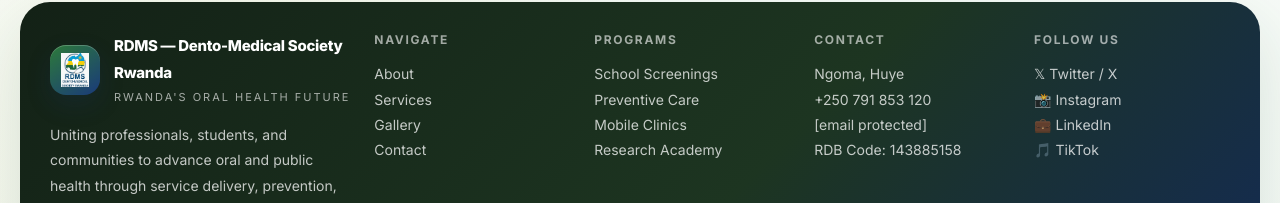
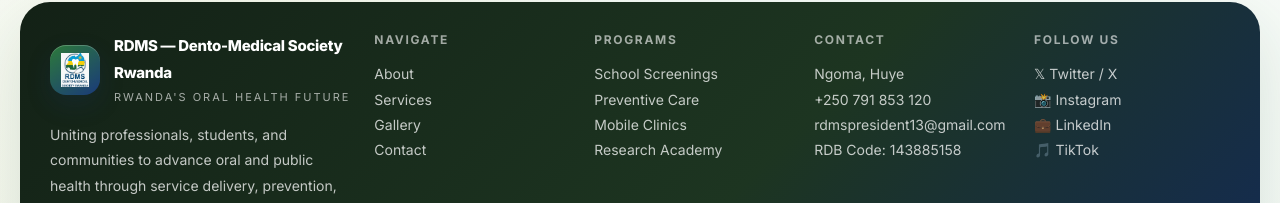
Before and after one commit to erwinatibor/rdms-website, a React (Vite) app: page /contact in a window 1280 px wide. Shown: the part 1310-1513 px from the top of the page. Built offline with nearby package versions, Linux system fonts and the light colour scheme.

Commit message:
Your update description

```diff
--- a/src/components/Footer.jsx
+++ b/src/components/Footer.jsx
@@ -35,7 +35,7 @@
             <h4>Contact</h4>
             <Link to="/contact">Ngoma, Huye</Link><br />
             <Link to="/contact">+250 791 853 120</Link><br />
-            <Link to="/contact">[email protected]</Link><br />
+            <Link to="/contact">rdmspresident13@gmail.com</Link><br />
             <Link to="/contact">RDB Code: 143885158</Link>
           </div>
           <div>
```
